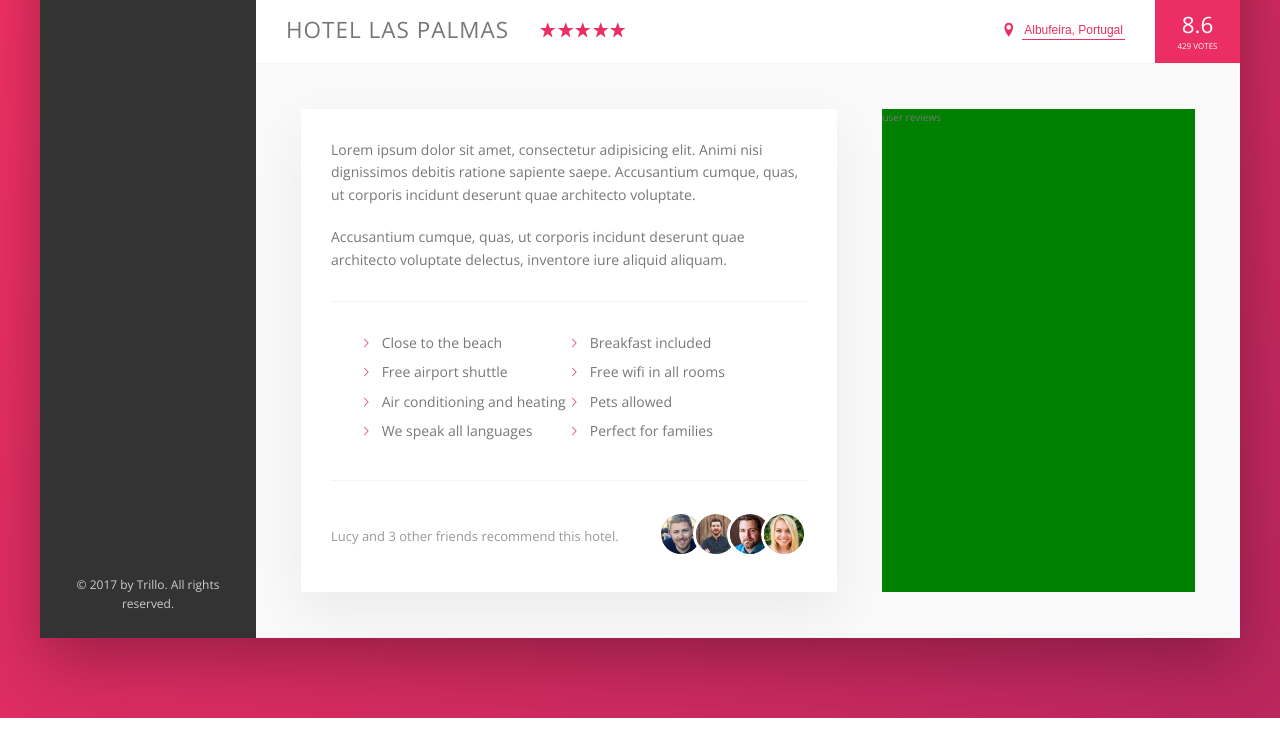
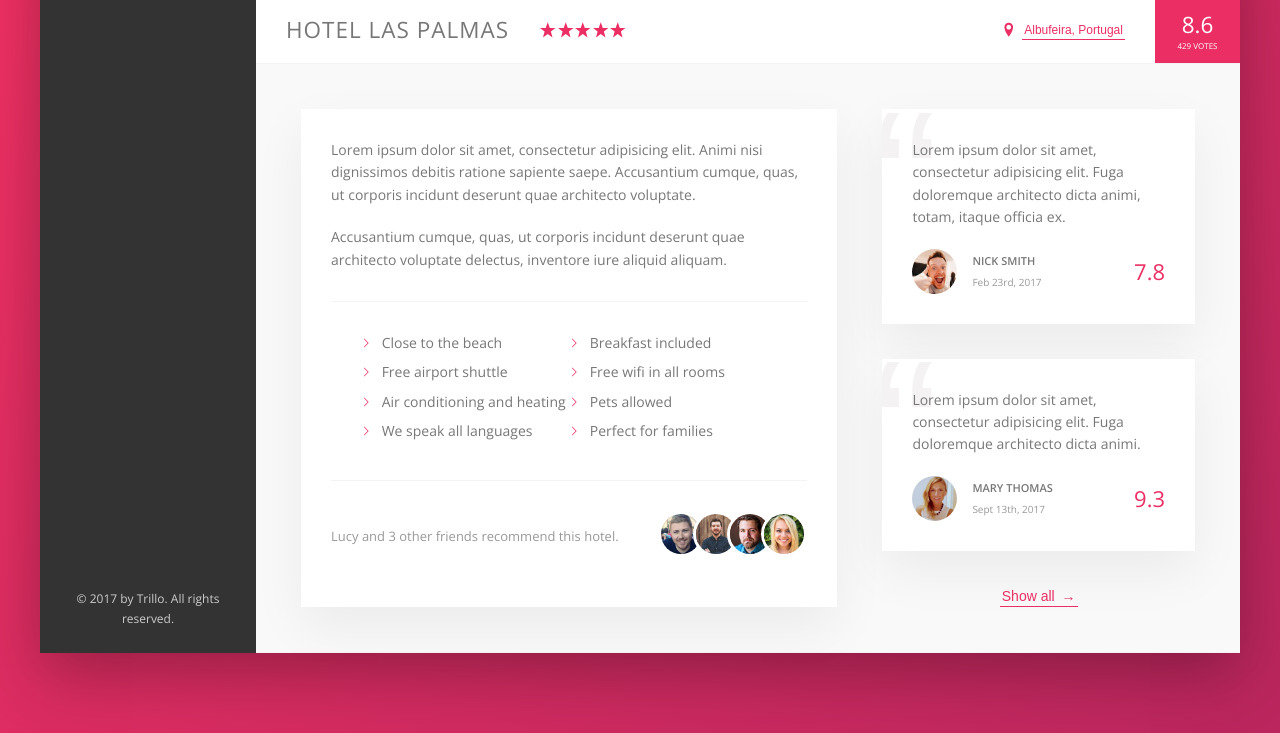
Before and after one commit to nickolasvm/sass-trillo, a website: page index.html in a window 1280 px wide. Shown: the part 538-1271 px from the top of the page. Drawn offline with nearby package versions, Linux system fonts and the light colour scheme.

Commit message:
style: finished the reviews section

```diff
--- a/index.html
+++ b/index.html
@@ -190,11 +190,45 @@
                     </div>
 
                     <div class="user-reviews">
-                        user reviews
+                        <figure class="review">
+                            <blockquote class="review__text">
+                                Lorem ipsum dolor sit amet, consectetur adipisicing elit. Fuga doloremque architecto
+                                dicta animi, totam, itaque officia
+                                ex.
+                            </blockquote>
+                            <figcaption class="review__user">
+                                <img src="img/user-1.jpg" alt="User 1" class="review__photo">
+                                <div class="review__user-box">
+                                    <p class="review__user-name">Nick Smith</p>
+                                    <p class="review__user-date">Feb 23rd, 2017</p>
+                                </div>
+                                <div class="review__user-rating">7.8</div>
+                            </figcaption>
+                        </figure>
+
+                        <figure class="review">
+                            <blockquote class="review__text">
+                                Lorem ipsum dolor sit amet, consectetur adipisicing elit. Fuga doloremque architecto
+                                dicta animi.
+                            </blockquote>
+                            <figcaption class="review__user">
+                                <img src="img/user-2.jpg" alt="User 1" class="review__photo">
+                                <div class="review__user-box">
+                                    <p class="review__user-name">Mary Thomas</p>
+                                    <p class="review__user-date">Sept 13th, 2017</p>
+                                </div>
+                                <div class="review__user-rating">9.3</div>
+                            </figcaption>
+                        </figure>
+
+                        <button class="btn-inline">
+                            Show all <span>&rarr;</span>
+                        </button>
                     </div>
                 </div>
-            </main>
         </div>
+        </main>
+    </div>
     </div>
 </body>
 
--- a/sass/_components.scss
+++ b/sass/_components.scss
@@ -286,8 +286,17 @@
     cursor: pointer;
     transition: all 0.2s;
 
+    & span {
+        margin-left: 3px;
+        transition: margin-left 0.2s;
+    }
+
     &:hover {
         color: var(--color-grey-dark-1);
+
+        span {
+            margin-left: 8px;
+        }
     }
 
     &:focus {
@@ -381,3 +390,72 @@
         }
     }
 }
+
+////////////////////////////////////////////////////
+// REVIEWS
+
+.review {
+    background-color: #fff;
+    box-shadow: var(--shadow-light);
+    padding: 3rem;
+    margin-bottom: 3.5rem;
+
+    display: flex;
+    flex-direction: column;
+    justify-content: space-between;
+
+    position: relative;
+    overflow: hidden;
+
+    &__text {
+        margin-bottom: 2rem;
+        z-index: 10;
+        position: relative;
+    }
+
+    &__user {
+        display: flex;
+        align-items: center;
+    }
+
+    &__photo {
+        height: 4.5rem;
+        width: 4.5rem;
+        border-radius: 50%;
+        margin-right: 1.5rem;
+    }
+
+    &__user-box {
+        margin-right: auto;
+    }
+
+    &__user-name {
+        font-size: 1.1rem;
+        text-transform: uppercase;
+        font-weight: 600;
+        margin-bottom: 0.4rem;
+    }
+
+    &__user-date {
+        font-size: 1rem;
+        color: var(--color-grey-dark-3);
+    }
+
+    &__user-rating {
+        color: var(--color-primary);
+        font-size: 2.2rem;
+        font-weight: 300;
+    }
+
+    &::before {
+        content: "\201C";
+        position: absolute;
+        top: -2.75rem;
+        left: -1rem;
+        line-height: 1;
+        font-size: 20rem;
+        color: var(--color-grey-light-2);
+        font-family: sans-serif;
+        z-index: 1;
+    }
+}
--- a/sass/_layout.scss
+++ b/sass/_layout.scss
@@ -40,6 +40,7 @@
 }
 
 .detail {
+    font-size: 1.4rem;
     display: flex;
     padding: 4.5rem;
     background-color: var(--color-grey-light-1);
@@ -47,7 +48,6 @@
 }
 
 .description {
-    font-size: 1.4rem;
     background-color: #fff;
     box-shadow: var(--shadow-light);
     padding: 3rem;
@@ -56,6 +56,9 @@
 }
 
 .user-reviews {
-    background-color: green;
     flex: 1;
+
+    display: flex;
+    flex-direction: column;
+    align-items: center;
 }
```
Also changed, not shown: css/style.css.
